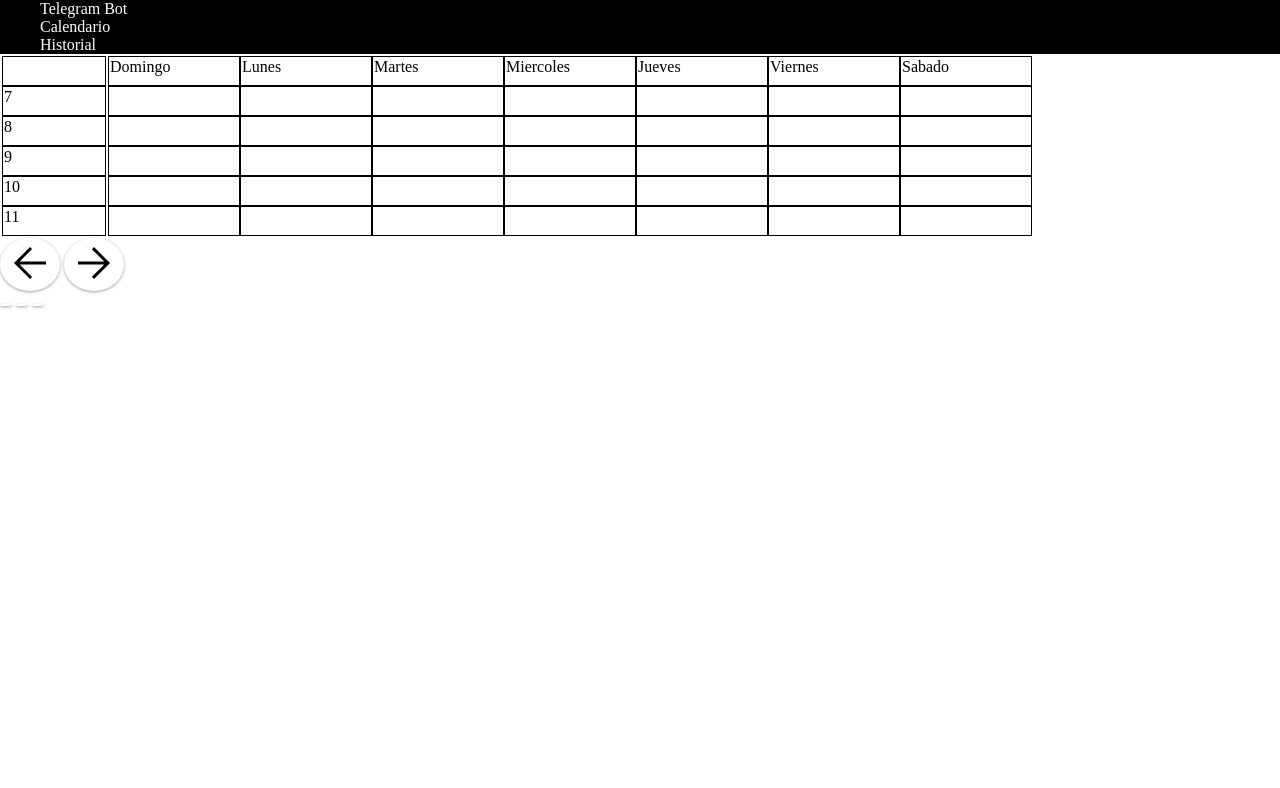
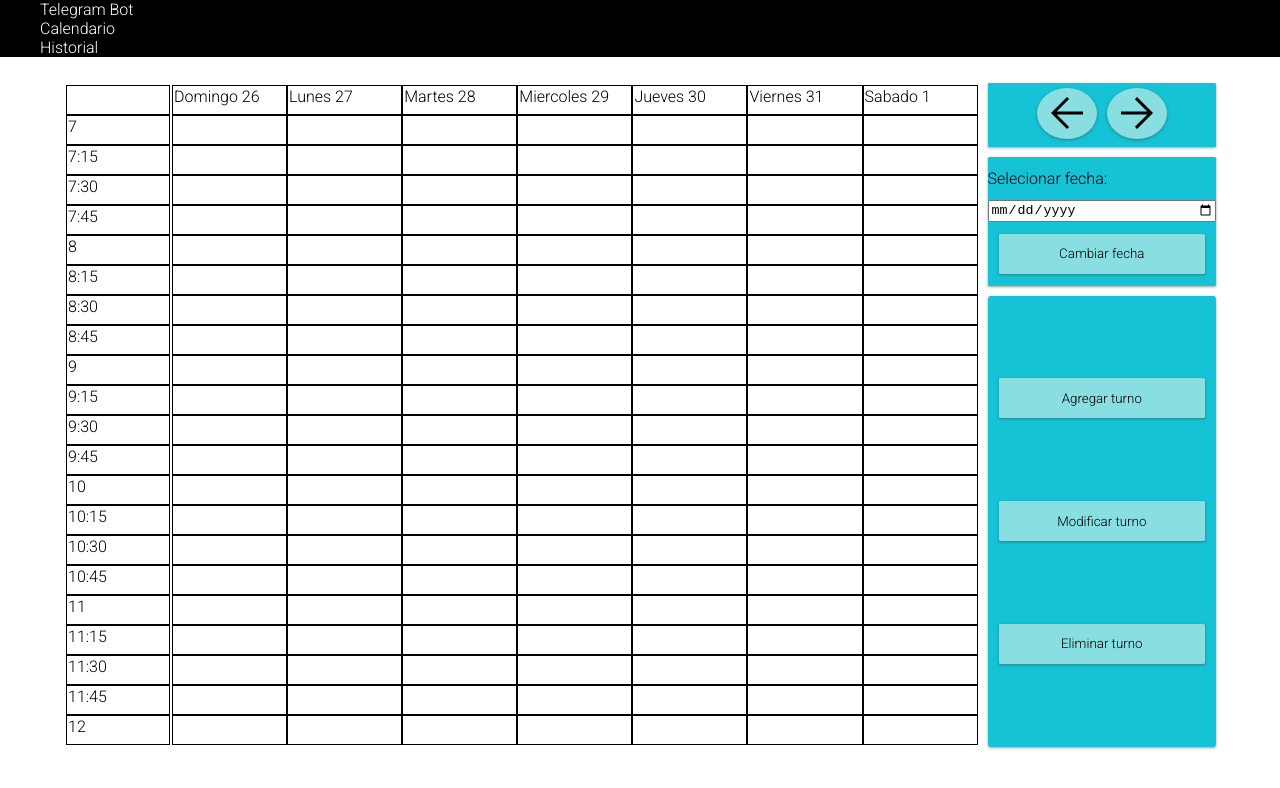
Before and after one commit to tomasmanganodev/Turnero-Medico, a plain HTML site: page frontEnd/html/calendar.html in a window 1280 px wide. Drawn offline with nearby package versions, Linux system fonts and the light colour scheme.

Commit message:
testingt

```diff
--- a/frontEnd/css/buttons.css
+++ b/frontEnd/css/buttons.css
@@ -7,5 +7,5 @@ button {
     rgba(60, 64, 67, 0.15) 0px 1px 3px 1px;
 }
 button:hover {
-  background-color: #16c2d5;
+  background-color: #10217d;
 }
--- a/frontEnd/css/calendar.css
+++ b/frontEnd/css/calendar.css
@@ -1,15 +1,24 @@
+@import url("https://fonts.googleapis.com/css2?family=Roboto:wght@300&display=swap");
 @import "buttons.css";
+@import "interface.css";
 body {
+  font-family: "Roboto", sans-serif;
   margin: 0px;
+}
+#schedule {
+  display: flex;
+  flex-direction: row;
+  align-items: center;
+  margin: 2% 5% 0 5%;
 }
 #calendar {
   display: flex;
   flex-direction: row;
   align-items: center;
+  width: 80%;
 }
 #calTable {
-  height: 70%;
-  width: 80%;
+  width: 100%;
 
   display: flex;
   flex-direction: column;
@@ -22,7 +31,7 @@ body {
 }
 .calCell {
   border: 1pt solid black;
-  width: 12.5%;
+  width: 14.28%;
 }
 .hourCell {
   border: 1pt solid black;
--- /dev/null
+++ b/frontEnd/css/interface.css
@@ -0,0 +1,64 @@
+#interface {
+  width: 20%;
+  align-self: stretch;
+  display: flex;
+  flex-direction: column;
+  margin-left: 10px;
+  min-height: 600px;
+  max-height: 700px;
+  gap: 10px;
+}
+
+#arrowButtons {
+  height: 10%;
+  display: flex;
+  justify-content: center;
+  background-color: #16c2d5;
+  border-radius: 1%;
+  box-shadow: rgba(60, 64, 67, 0.3) 0px 1px 2px 0px,
+    rgba(60, 64, 67, 0.15) 0px 1px 3px 1px;
+}
+
+.arrowButton {
+  background-color: #89dee2;
+  height: 80%;
+  border: none;
+  text-decoration: none;
+  border-radius: 50%;
+  box-shadow: rgba(60, 64, 67, 0.3) 0px 1px 2px 0px,
+    rgba(60, 64, 67, 0.15) 0px 1px 3px 1px;
+  margin: 5px 5px 5px 5px;
+}
+
+#Week {
+  height: 20%;
+  background-color: #16c2d5;
+  border-radius: 1%;
+  box-shadow: rgba(60, 64, 67, 0.3) 0px 1px 2px 0px,
+    rgba(60, 64, 67, 0.15) 0px 1px 3px 1px;
+  display: flex;
+  flex-direction: column;
+  justify-content: space-evenly;
+}
+
+#Menu {
+  height: 70%;
+  display: flex;
+  flex-direction: column;
+  justify-content: space-evenly;
+  background-color: #16c2d5;
+  border-radius: 1%;
+  box-shadow: rgba(60, 64, 67, 0.3) 0px 1px 2px 0px,
+    rgba(60, 64, 67, 0.15) 0px 1px 3px 1px;
+}
+
+.buttonMenu {
+  border-radius: 2%;
+  box-shadow: rgba(60, 64, 67, 0.3) 0px 1px 2px 0px,
+    rgba(60, 64, 67, 0.15) 0px 1px 3px 1px;
+  min-height: 40px;
+  width: 90%;
+  margin: 0 5% 0 5%;
+  background-color: #89dee2;
+  font-family: "Roboto", sans-serif;
+}
--- a/frontEnd/html/calendar.html
+++ b/frontEnd/html/calendar.html
@@ -18,26 +18,30 @@
     </div>
     <div id="schedule">
       <div id="calendar"></div>
-      <div id="interfaz">
+      <div id="interface">
         <div id="arrowButtons">
-          <button type="submit">
+          <button type="submit" class="arrowButton">
             <img
               src="../icons/arrow_back_FILL1_wght400_GRAD0_opsz48.svg"
               alt="arrow_back.svg"
             />
           </button>
-          <button type="submit">
+          <button type="submit" class="arrowButton">
             <img
               src="../icons/arrow_forward_FILL1_wght400_GRAD0_opsz48.svg"
               alt="arrow_next.svg"
             />
           </button>
         </div>
-        <div></div>
-        <div>
-          <button id="buttonAdd"></button>
-          <button id="buttonUpd"></button>
-          <button id="buttonDel"></button>
+        <div id="Week">
+          <label for="buttonWeek">Selecionar fecha: </label>
+          <input type="date" name="buttonWeek" id="buttonWeek" />
+          <button class="buttonMenu">Cambiar fecha</button>
+        </div>
+        <div id="Menu">
+          <button id="buttonAdd" class="buttonMenu">Agregar turno</button>
+          <button id="buttonUpd" class="buttonMenu">Modificar turno</button>
+          <button id="buttonDel" class="buttonMenu">Eliminar turno</button>
         </div>
       </div>
     </div>
--- a/frontEnd/js/calendar.js
+++ b/frontEnd/js/calendar.js
@@ -1,17 +1,19 @@
 dayjs.extend(window.dayjs_plugin_weekOfYear);
-
-console.log(dayjs().week(12));
-
 import { schedule } from "./schedules.js";
 
-const userSchedule = new schedule(7, 12, 1);
+let d = dayjs("1990").get("year");
+console.log(d);
+
+const userSchedule = new schedule(7, 12, 4);
 
 userSchedule.weeklyCalendar();
 
-/*import { weeklyCalendar } from "./testing.js";
+for (let i = 0; i < 7; i++) {
+  //const N = "day_" + i.toString();
+  let day = document.getElementById("day_" + i.toString());
 
-let calendar;
-
-// dayjs().format()
-
-weeklyCalendar(7, 12, 2);*/
+  let d = dayjs().day(i);
+  day.textContent += " " + d.get("date").toString();
+  console.log(d.get("date"));
+  //console.log(w.set("day", i));
+}
--- a/frontEnd/js/schedules.js
+++ b/frontEnd/js/schedules.js
@@ -23,13 +23,13 @@ export class schedule {
 
     switch (this.#durationTurns) {
       case 1:
-        for (let i = 0; i < scheduleHours; i++) {
+        for (let i = 0; i <= scheduleHours; i++) {
           let hour = (this.#initialHour + i).toString();
           this.#arrayHour.push(hour);
         }
         return this.#arrayHour;
       case 2:
-        for (let i = 0; i < scheduleHours; i++) {
+        for (let i = 0; i <= scheduleHours; i++) {
           let hour2 = (this.#initialHour + i).toString();
           if (i + 1 < this.#lastHour) {
             this.#arrayHour.push(hour2);
@@ -40,7 +40,7 @@ export class schedule {
         }
         return this.#arrayHour;
       case 4:
-        for (let i = 0; i < scheduleHours; i++) {
+        for (let i = 0; i <= scheduleHours; i++) {
           let hour3 = (this.#initialHour + i).toString();
           if (i + 1 < this.#lastHour) {
             this.#arrayHour.push(hour3);
@@ -58,7 +58,7 @@ export class schedule {
   }
   weeklyCalendar() {
     let calendarColumns =
-      (this.#lastHour - this.#initialHour) * this.#durationTurns + 1;
+      (this.#lastHour - this.#initialHour) * this.#durationTurns + 2;
     let calendarTable = document.createElement("table");
     let hourTable = document.createElement("table");
     calendarTable.id = "calTable";
@@ -83,8 +83,13 @@ export class schedule {
         calendarRow.appendChild(calendarCell);
         if (i === 0) {
           calendarCell.textContent = this.#days[j];
+          calendarCell.setAttribute("id", "day_" + j.toString());
         } else {
-          calendarCell.classList.add("turn");
+          calendarCell.classList.add(
+            "turn",
+            "day_" + j.toString(),
+            this.#arrayHour[i - 1].toString()
+          );
         }
       }
     }
@@ -102,25 +107,4 @@ export class schedule {
       }
     }
   }
-
-  /*export function setDuration(initialHour, lastHour, durationTurns) {
-  const scheduleHours = lastHour - initialHour;
-  const arrayHour = [];
-  switch (durationTurns) {
-    case 1:
-      for (let i = 0; i < scheduleHours; i++) {
-        let hour = (initialHour + i).toString();
-        arrayHour.push(hour);
-      }
-      return arrayHour;
-    case 2:
-      for (let i = 0; i < scheduleHours; i++) {
-        let hour = (initialHour + i).toString();
-        arrayHour.push(hour);
-      }
-    case 4:
-
-    default:
-  }
-} */
 }
```
